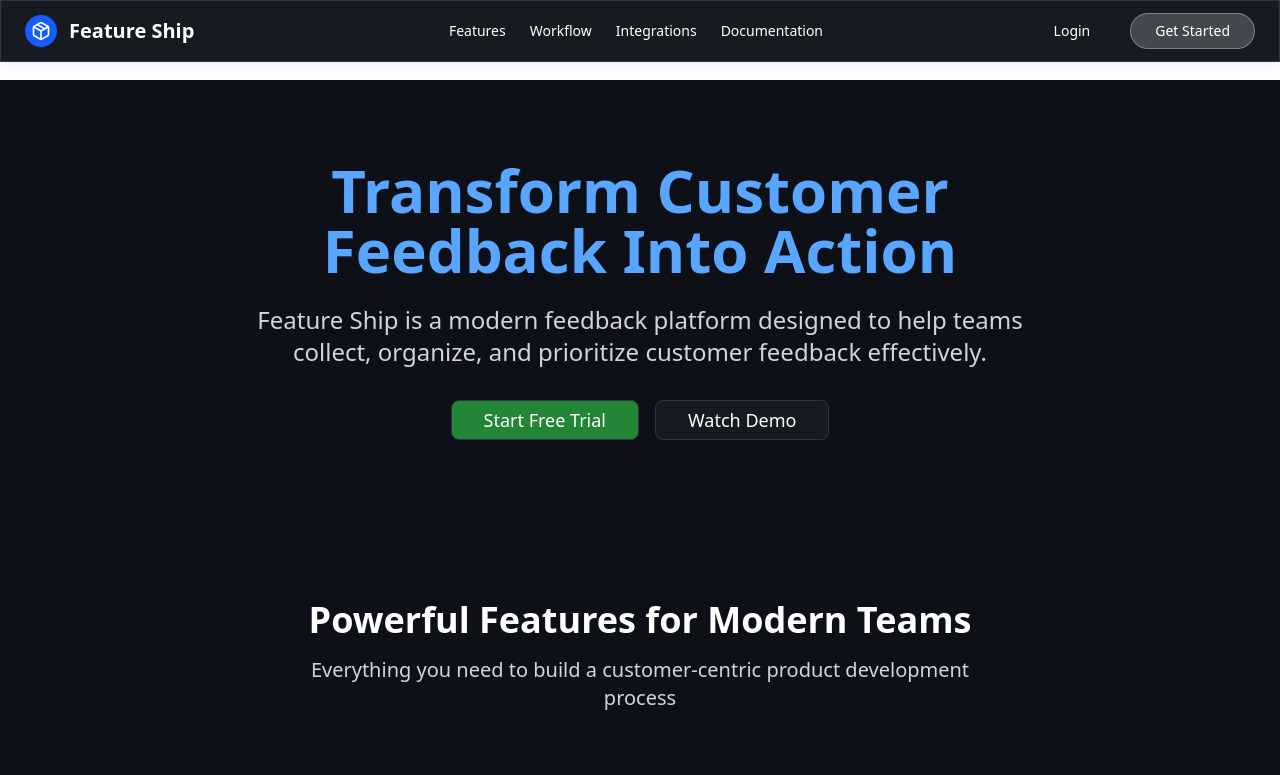
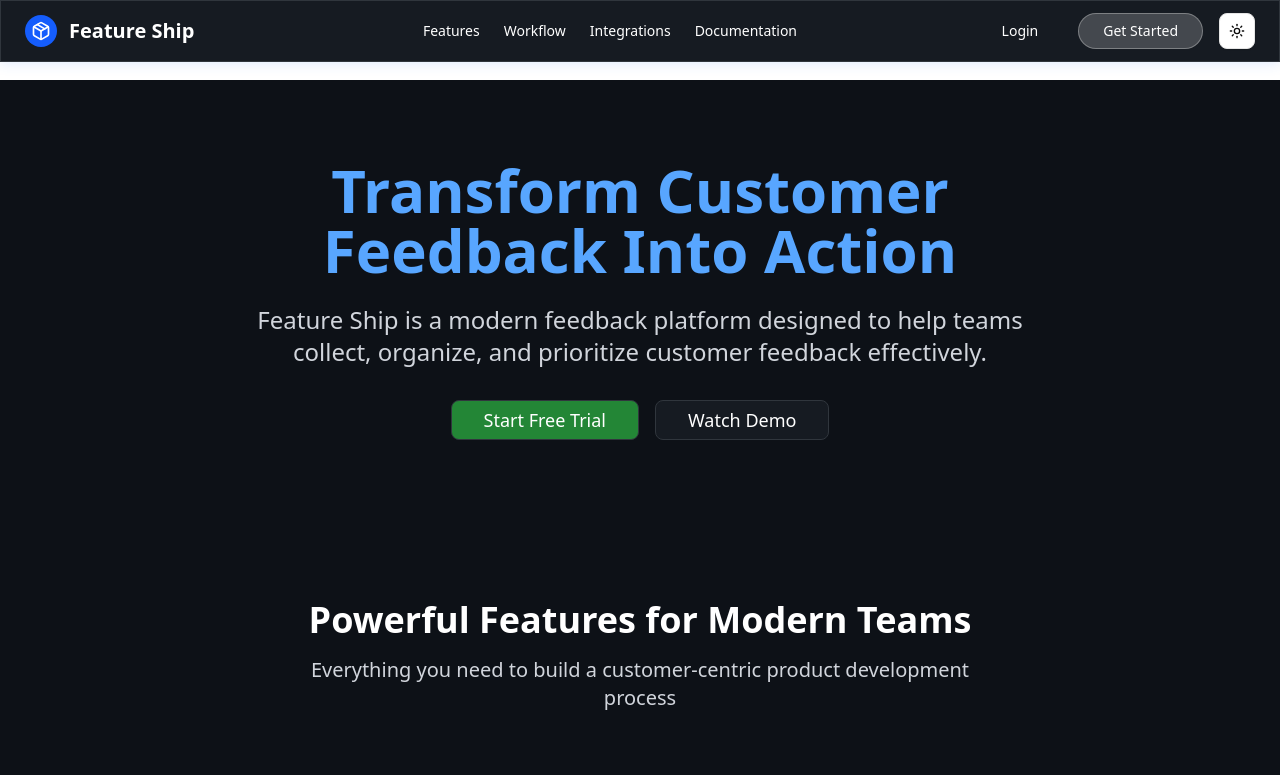
Before and after one commit to glevi2004/feature-flow, a Next.js app: page / in a window 1280 px wide. Shown: the top 775 px of the page. Built offline with nearby package versions, Linux system fonts and the light colour scheme; no server answers.

Commit message:
Add mode toggle button to navbar after Get Started button for both desktop and mobile

```diff
--- a/src/components/navbar.tsx
+++ b/src/components/navbar.tsx
@@ -5,6 +5,7 @@ import { Button } from "@/components/ui/button";
 import { Package, Menu, X } from "lucide-react";
 import Link from "next/link";
 import { app_name } from "@/lib/constants";
+import { ModeToggle } from "@/components/mode-toggle";
 
 export function Navbar() {
   const [isMenuOpen, setIsMenuOpen] = useState(false);
@@ -65,6 +66,7 @@ export function Navbar() {
                 Get Started
               </Button>
             </Link>
+            <ModeToggle />
           </div>
 
           {/* Mobile Menu Button */}
@@ -131,6 +133,9 @@ export function Navbar() {
                   Get Started
                 </Button>
               </Link>
+              <div className="flex justify-center pt-2">
+                <ModeToggle />
+              </div>
             </div>
           </div>
         )}
```
